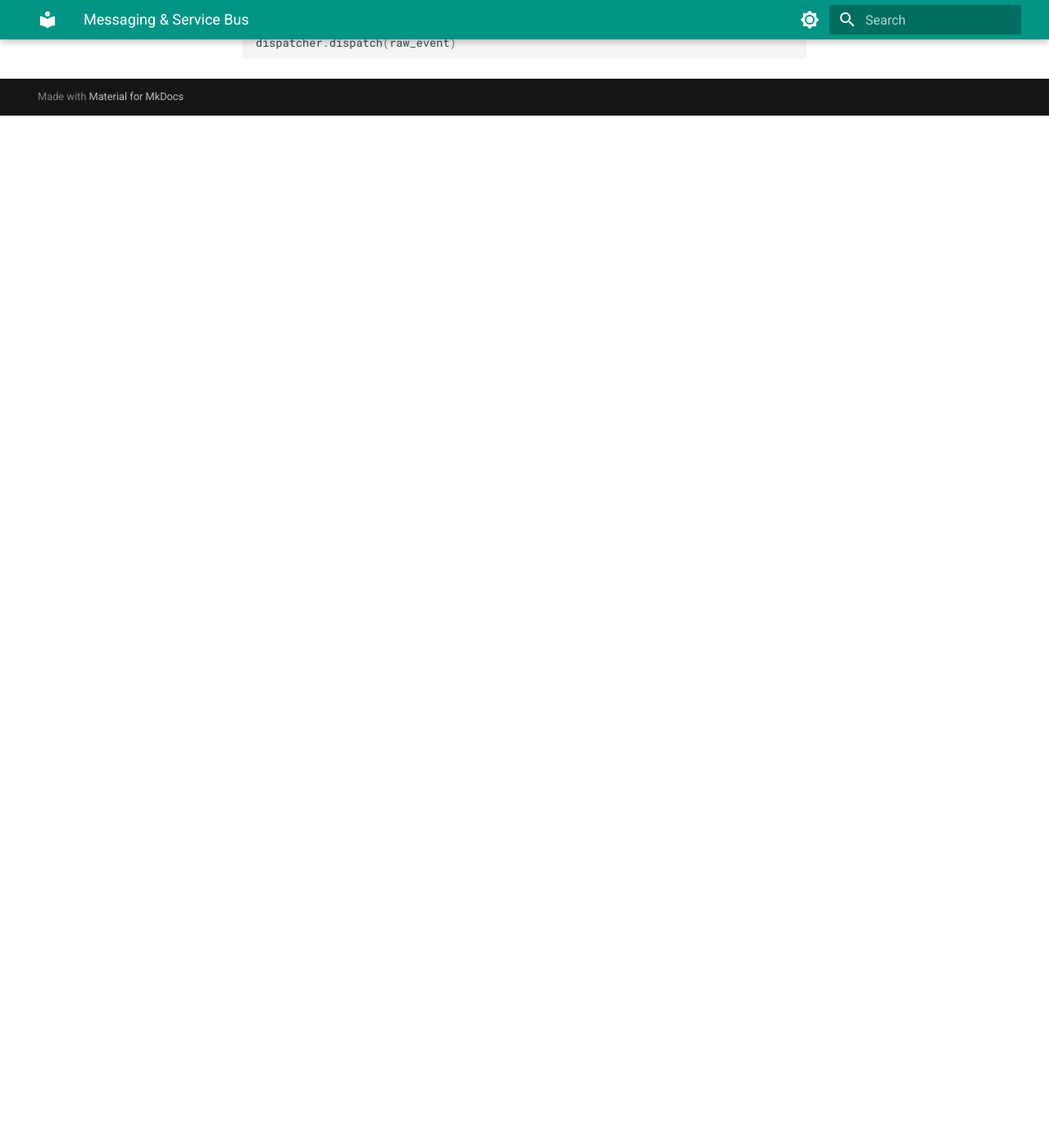
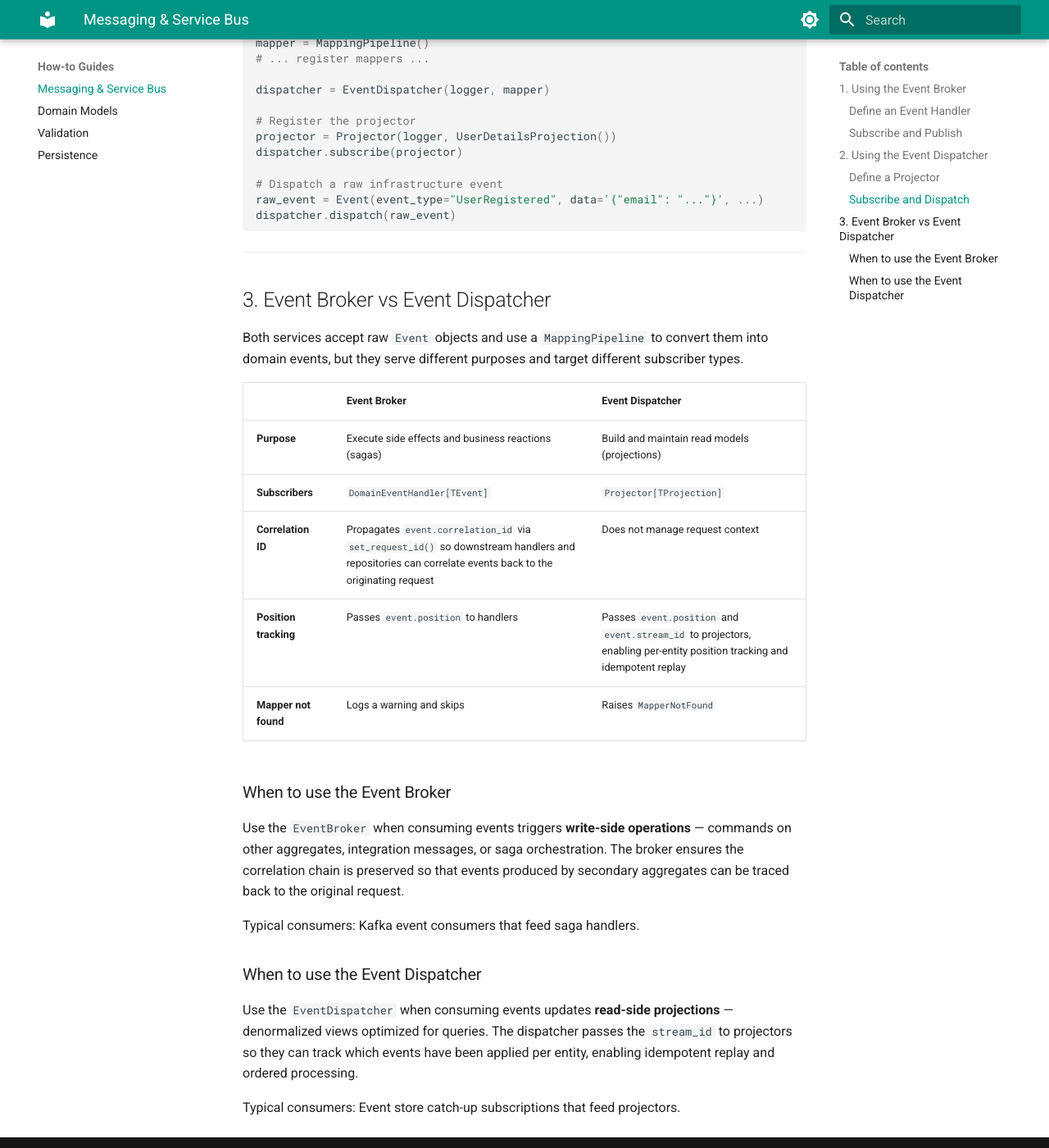
Before and after one commit to juanluiscr27/shared-kernel, an MkDocs documentation site: the page built from docs/how-to/messaging.md, in a window 1280 px wide and 1400 px high, scrolled down 2018 px. Shown: the whole window at 82% size. Built offline with MkDocs 1.6.1 and Material for MkDocs 9.7.7, drawn with Linux system fonts in a browser that asks for light colours; before the commit the page ends 2159 px from its top, so only the background shows below that; some of the changed text lies outside the part shown.

Commit message:
docs: Update messaging guide with EventBroker vs EventDispatcher comparison
Co-Authored-By: Claude Opus 4.6 (1M context) <noreply@anthropic.com>

````diff
--- a/docs/how-to/messaging.md
+++ b/docs/how-to/messaging.md
@@ -1,10 +1,10 @@
 # How to: Messaging & Event Distribution
 
-The Shared Kernel provides two main mechanisms for event distribution: the **Event Broker** for simple in-memory pub-sub, and the **Event Dispatcher** for complex scenarios like projections and mapping raw events to domain events.
+The Shared Kernel provides two main mechanisms for event distribution: the **Event Broker** for in-memory pub-sub with domain event handlers, and the **Event Dispatcher** for projection-based scenarios.
 
-## 1. Using the Event Broker (In-Memory)
+## 1. Using the Event Broker
 
-The `EventBroker` is used to notify internal subscribers when a domain event occurs within the same process.
+The `EventBroker` is used to notify `DomainEventHandler` subscribers when an infrastructure event is received. It converts raw events into domain events using a `MappingPipeline` and automatically propagates the event's correlation ID through the request context, ensuring `get_request_id()` returns the correct value inside handlers.
 
 ### Define an Event Handler
 
@@ -22,26 +22,33 @@ class WelcomeEmailHandler(DomainEventHandler[UserRegistered]):
 ### Subscribe and Publish
 
 ```python
+from sharedkernel.infrastructure.data import Event
+from sharedkernel.infrastructure.mappers import MappingPipeline
 from sharedkernel.infrastructure.services import EventBroker
 import logging
 
 logger = logging.getLogger(__name__)
-broker = EventBroker(logger)
+
+# The broker needs a mapper to convert raw events to domain events
+mapper = MappingPipeline()
+# ... register mapping behaviors ...
+
+broker = EventBroker(logger, mapper)
 
 # Subscribe the handler
 handler = WelcomeEmailHandler()
 broker.subscribe(handler)
 
-# Publish an event
-event = UserRegistered(email="john@example.com")
-broker.publish(event, position=1)
+# Publish a raw infrastructure event
+raw_event = Event(event_type="UserRegistered", data='{"email": "john@example.com"}', ...)
+broker.publish(raw_event)
 ```
 
 ---
 
-## 2. Using the Event Dispatcher (Projections)
+## 2. Using the Event Dispatcher
 
-The `EventDispatcher` is more specialized. It works with a `MappingPipeline` to convert raw infrastructure events into domain events and passes them to `Projectors`.
+The `EventDispatcher` is used to route infrastructure events to `Projector` subscribers that build and maintain read models. It converts raw events into domain events using a `MappingPipeline` and passes the aggregate's `stream_id` to each projector so it can track positions per entity.
 
 ### Define a Projector
 
@@ -86,3 +93,29 @@ dispatcher.subscribe(projector)
 raw_event = Event(event_type="UserRegistered", data='{"email": "..."}', ...)
 dispatcher.dispatch(raw_event)
 ```
+
+---
+
+## 3. Event Broker vs Event Dispatcher
+
+Both services accept raw `Event` objects and use a `MappingPipeline` to convert them into domain events, but they serve different purposes and target different subscriber types.
+
+| | Event Broker | Event Dispatcher |
+|---|---|---|
+| **Purpose** | Execute side effects and business reactions (sagas) | Build and maintain read models (projections) |
+| **Subscribers** | `DomainEventHandler[TEvent]` | `Projector[TProjection]` |
+| **Correlation ID** | Propagates `event.correlation_id` via `set_request_id()` so downstream handlers and repositories can correlate events back to the originating request | Does not manage request context |
+| **Position tracking** | Passes `event.position` to handlers | Passes `event.position` and `event.stream_id` to projectors, enabling per-entity position tracking and idempotent replay |
+| **Mapper not found** | Logs a warning and skips | Raises `MapperNotFound` |
+
+### When to use the Event Broker
+
+Use the `EventBroker` when consuming events triggers **write-side operations** — commands on other aggregates, integration messages, or saga orchestration. The broker ensures the correlation chain is preserved so that events produced by secondary aggregates can be traced back to the original request.
+
+Typical consumers: Kafka event consumers that feed saga handlers.
+
+### When to use the Event Dispatcher
+
+Use the `EventDispatcher` when consuming events updates **read-side projections** — denormalized views optimized for queries. The dispatcher passes the `stream_id` to projectors so they can track which events have been applied per entity, enabling idempotent replay and ordered processing.
+
+Typical consumers: Event store catch-up subscriptions that feed projectors.
````
